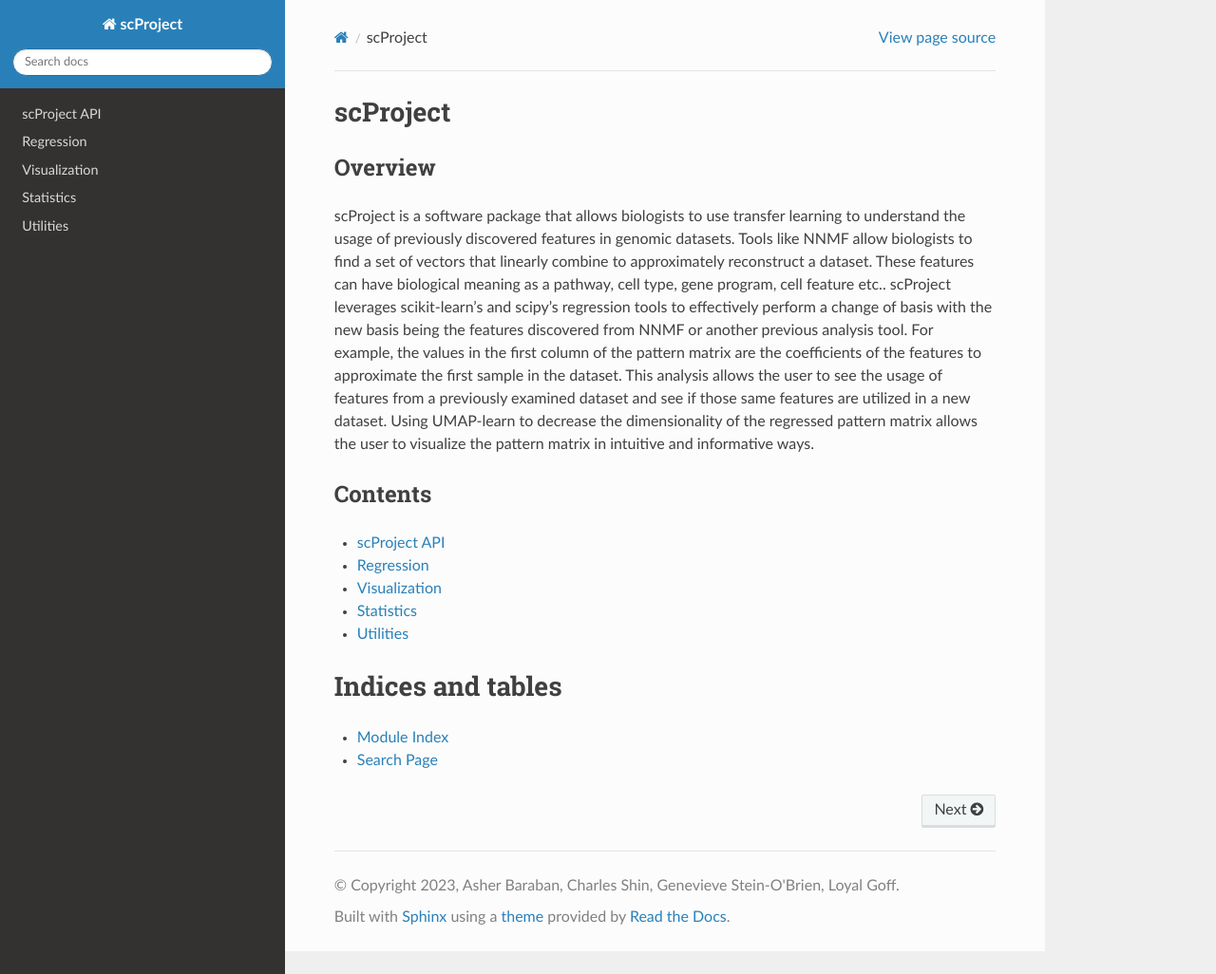
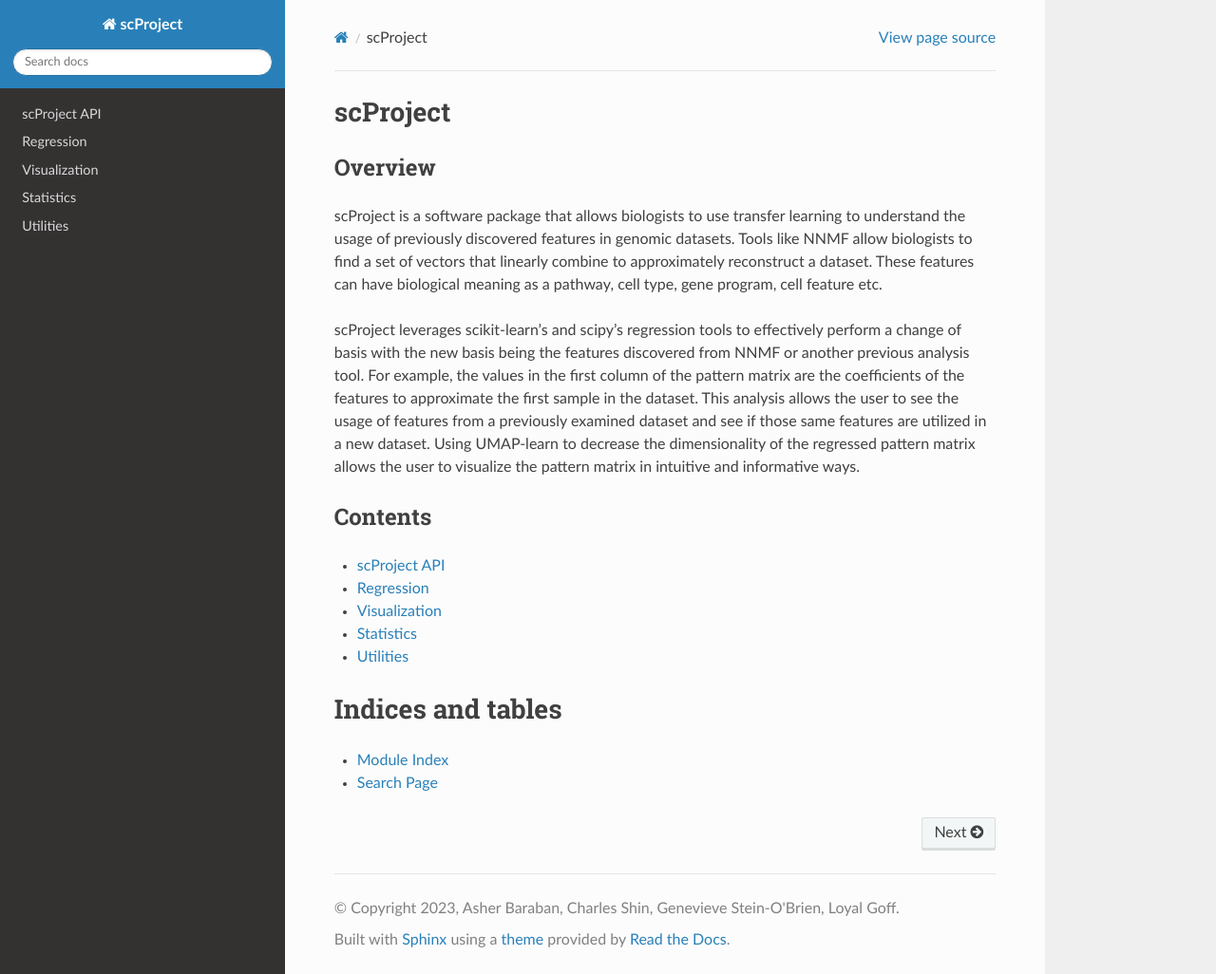
Before and after one commit to gofflab/scProject, a Sphinx documentation site: the page built from docs/source/index.rst, in a window 1280 px wide and 1026 px high. Shown: the whole window at 95% size. Built offline with Sphinx 7.4.7 and the Read the Docs theme 2.0.0, drawn with Linux system fonts in a browser that asks for light colours; pages that are not in the unit, such as notebooks, are missing from menus.

```diff
--- a/docs/source/index.rst
+++ b/docs/source/index.rst
@@ -7,7 +7,9 @@ Overview
 scProject is a software package that allows biologists to use transfer learning to understand the usage of previously
 discovered features in genomic datasets. Tools like NNMF allow biologists to find a set of vectors that linearly combine
 to approximately reconstruct a dataset. These features can have biological meaning as a pathway, cell type, gene program,
-cell feature etc.. scProject leverages scikit-learn’s and scipy’s regression tools to effectively perform a change of
+cell feature etc.
+
+scProject leverages scikit-learn’s and scipy’s regression tools to effectively perform a change of
 basis with the new basis being the features discovered from NNMF or another previous analysis tool. For example, the
 values in the first column of the pattern matrix are the coefficients of the features to approximate the first sample
 in the dataset. This analysis allows the user to see the usage of features from a previously examined dataset and see
```
